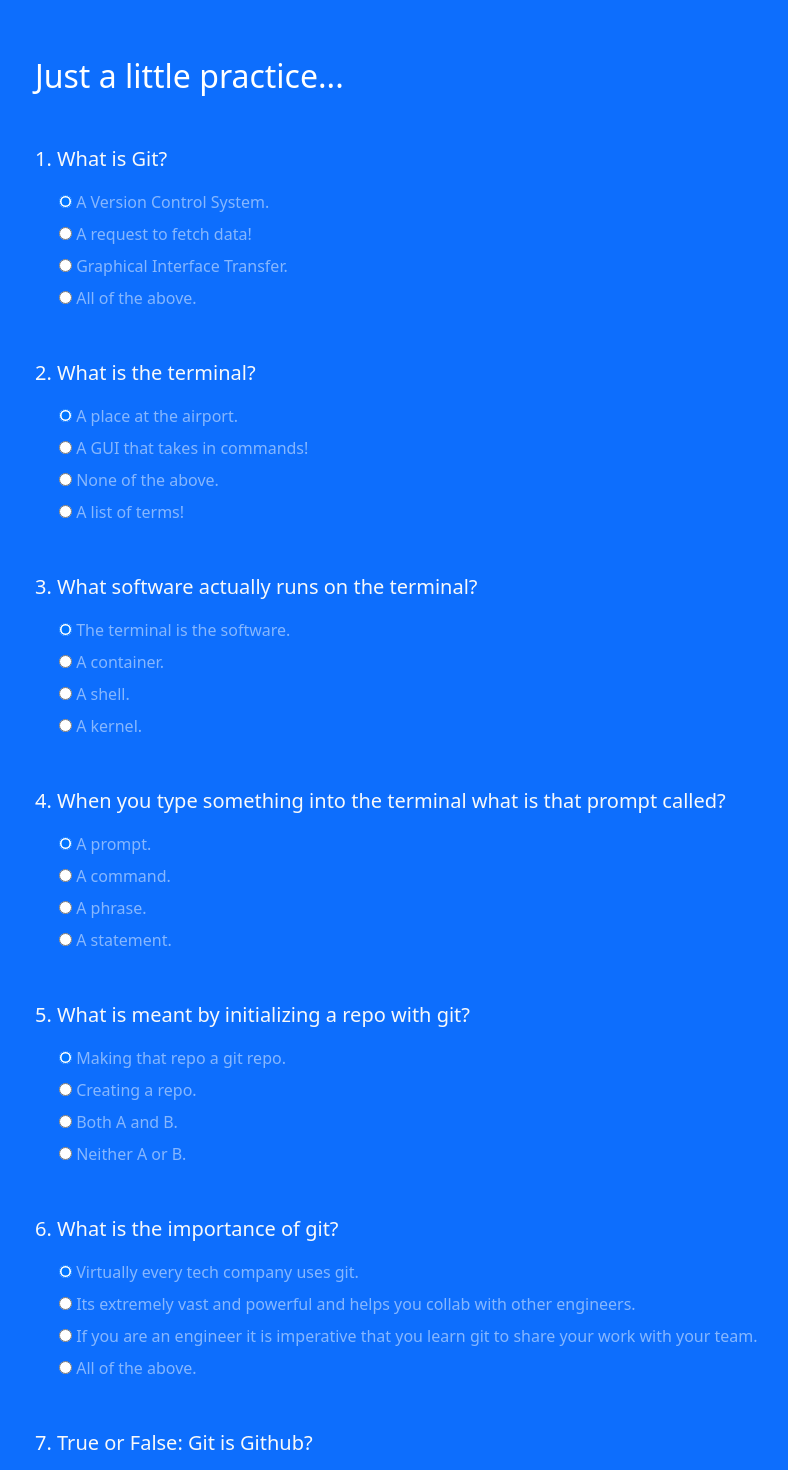
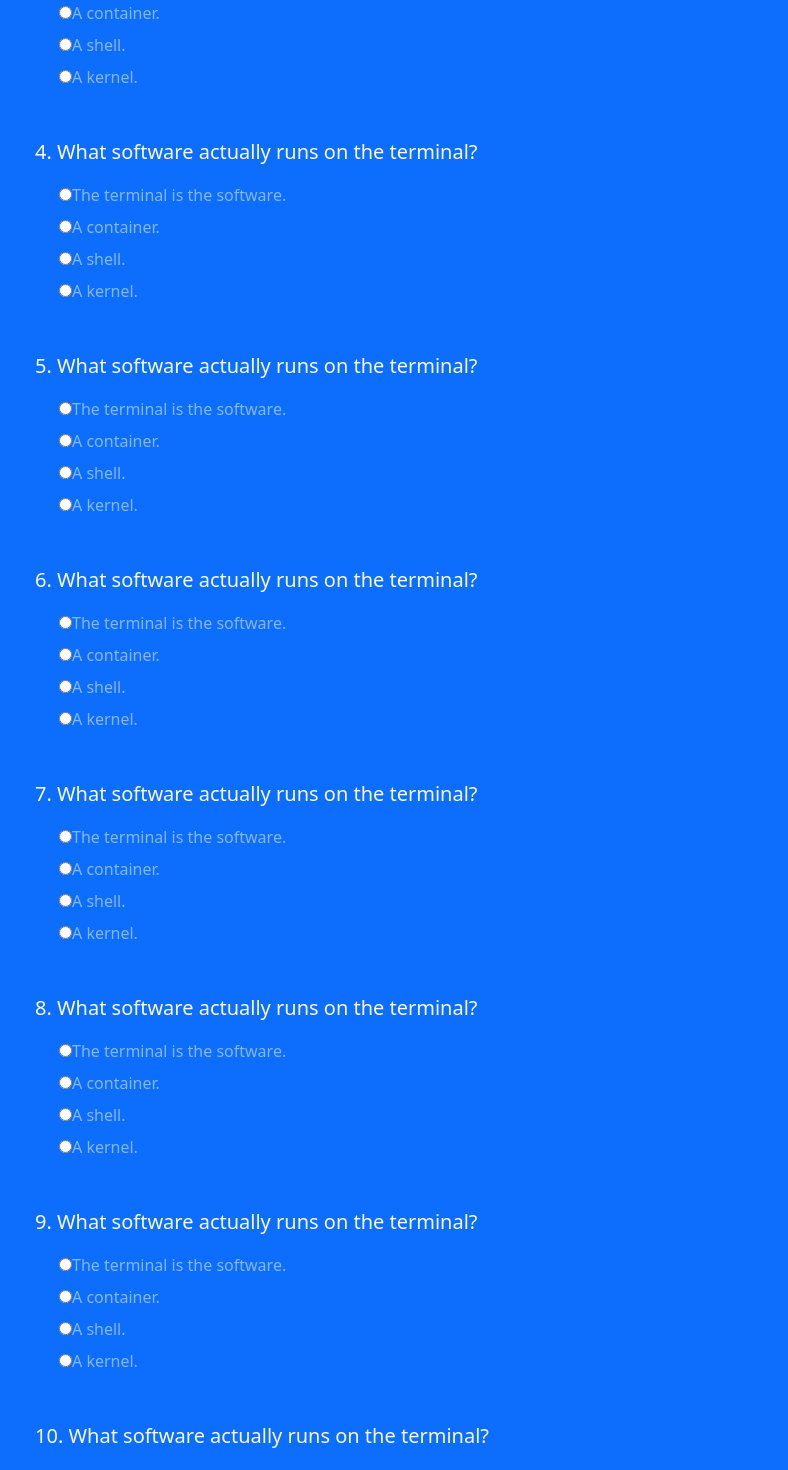
Before and after one commit to Kerlin-Augustin/gitExam, a React (Vite) app: page / in a window 1280 px wide. Shown: the part 820-2290 px from the top of the page, without its empty margins (47-835 px from the left). Built offline with nearby package versions, Linux system fonts and the light colour scheme.

Commit message:
questions added

```diff
--- a/src/components/Quiz/QuizForm/QuizForm.tsx
+++ b/src/components/Quiz/QuizForm/QuizForm.tsx
@@ -89,6 +89,213 @@
               option3="None of the above."
               option4="A list of terms!"
             />
+            <QuizQuestion
+              inputName="q3"
+              question="What software actually runs on the terminal?"
+              questionNumber={3}
+              option1="The terminal is the software."
+              option2="A container."
+              option3="A shell."
+              option4="A kernel."
+            />
+            <QuizQuestion
+              inputName="q4"
+              question="What software actually runs on the terminal?"
+              questionNumber={4}
+              option1="The terminal is the software."
+              option2="A container."
+              option3="A shell."
+              option4="A kernel."
+            />
+            <QuizQuestion
+              inputName="q5"
+              question="What software actually runs on the terminal?"
+              questionNumber={5}
+              option1="The terminal is the software."
+              option2="A container."
+              option3="A shell."
+              option4="A kernel."
+            />
+            <QuizQuestion
+              inputName="q6"
+              question="What software actually runs on the terminal?"
+              questionNumber={6}
+              option1="The terminal is the software."
+              option2="A container."
+              option3="A shell."
+              option4="A kernel."
+            />
+            <QuizQuestion
+              inputName="q7"
+              question="What software actually runs on the terminal?"
+              questionNumber={7}
+              option1="The terminal is the software."
+              option2="A container."
+              option3="A shell."
+              option4="A kernel."
+            />
+            <QuizQuestion
+              inputName="q8"
+              question="What software actually runs on the terminal?"
+              questionNumber={8}
+              option1="The terminal is the software."
+              option2="A container."
+              option3="A shell."
+              option4="A kernel."
+            />
+            <QuizQuestion
+              inputName="q9"
+              question="What software actually runs on the terminal?"
+              questionNumber={9}
+              option1="The terminal is the software."
+              option2="A container."
+              option3="A shell."
+              option4="A kernel."
+            />
+            <QuizQuestion
+              inputName="q10"
+              question="What software actually runs on the terminal?"
+              questionNumber={10}
+              option1="The terminal is the software."
+              option2="A container."
+              option3="A shell."
+              option4="A kernel."
+            />
+            <QuizQuestion
+              inputName="q11"
+              question="What software actually runs on the terminal?"
+              questionNumber={11}
+              option1="The terminal is the software."
+              option2="A container."
+              option3="A shell."
+              option4="A kernel."
+            />
+            <QuizQuestion
+              inputName="q12"
+              question="What software actually runs on the terminal?"
+              questionNumber={12}
+              option1="The terminal is the software."
+              option2="A container."
+              option3="A shell."
+              option4="A kernel."
+            />
+            <QuizQuestion
+              inputName="q13"
+              question="What software actually runs on the terminal?"
+              questionNumber={13}
+              option1="The terminal is the software."
+              option2="A container."
+              option3="A shell."
+              option4="A kernel."
+            />
+            <QuizQuestion
+              inputName="q14"
+              question="What software actually runs on the terminal?"
+              questionNumber={14}
+              option1="The terminal is the software."
+              option2="A container."
+              option3="A shell."
+              option4="A kernel."
+            />
+            <QuizQuestion
+              inputName="q15"
+              question="What software actually runs on the terminal?"
+              questionNumber={15}
+              option1="The terminal is the software."
+              option2="A container."
+              option3="A shell."
+              option4="A kernel."
+            />
+            <QuizQuestion
+              inputName="q16"
+              question="What software actually runs on the terminal?"
+              questionNumber={16}
+              option1="The terminal is the software."
+              option2="A container."
+              option3="A shell."
+              option4="A kernel."
+            />
+            <QuizQuestion
+              inputName="q17"
+              question="What software actually runs on the terminal?"
+              questionNumber={17}
+              option1="The terminal is the software."
+              option2="A container."
+              option3="A shell."
+              option4="A kernel."
+            />
+            <QuizQuestion
+              inputName="q18"
+              question="What software actually runs on the terminal?"
+              questionNumber={18}
+              option1="The terminal is the software."
+              option2="A container."
+              option3="A shell."
+              option4="A kernel."
+            />
+            <QuizQuestion
+              inputName="q19"
+              question="What software actually runs on the terminal?"
+              questionNumber={19}
+              option1="The terminal is the software."
+              option2="A container."
+              option3="A shell."
+              option4="A kernel."
+            />
+            <QuizQuestion
+              inputName="q20"
+              question="What software actually runs on the terminal?"
+              questionNumber={20}
+              option1="The terminal is the software."
+              option2="A container."
+              option3="A shell."
+              option4="A kernel."
+            />
+            <QuizQuestion
+              inputName="q21"
+              question="What software actually runs on the terminal?"
+              questionNumber={21}
+              option1="The terminal is the software."
+              option2="A container."
+              option3="A shell."
+              option4="A kernel."
+            />
+            <QuizQuestion
+              inputName="q22"
+              question="What software actually runs on the terminal?"
+              questionNumber={22}
+              option1="The terminal is the software."
+              option2="A container."
+              option3="A shell."
+              option4="A kernel."
+            />
+            <QuizQuestion
+              inputName="q23"
+              question="What software actually runs on the terminal?"
+              questionNumber={23}
+              option1="The terminal is the software."
+              option2="A container."
+              option3="A shell."
+              option4="A kernel."
+            />
+            <QuizQuestion
+              inputName="q24"
+              question="What software actually runs on the terminal?"
+              questionNumber={24}
+              option1="The terminal is the software."
+              option2="A container."
+              option3="A shell."
+              option4="A kernel."
+            />
+            <QuizQuestion
+              inputName="q25"
+              question="What software actually runs on the terminal?"
+              questionNumber={25}
+              option1="The terminal is the software."
+              option2="A container."
+              option3="A shell."
+              option4="A kernel."
+            />
             <div className="text-center">
               <input
                 type="submit"
```
